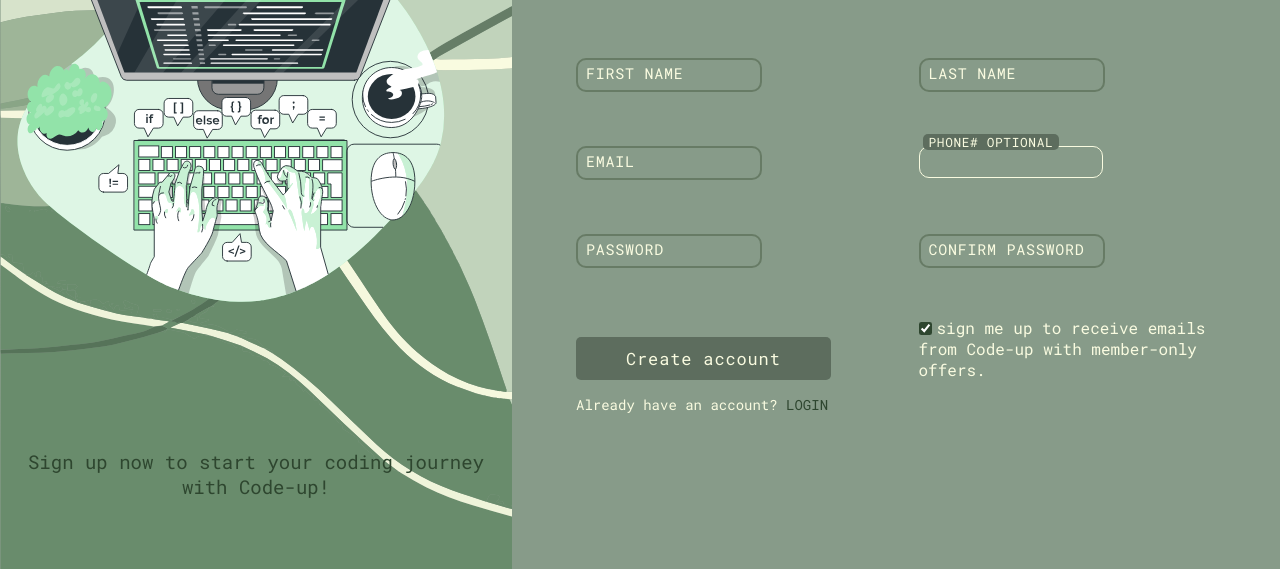
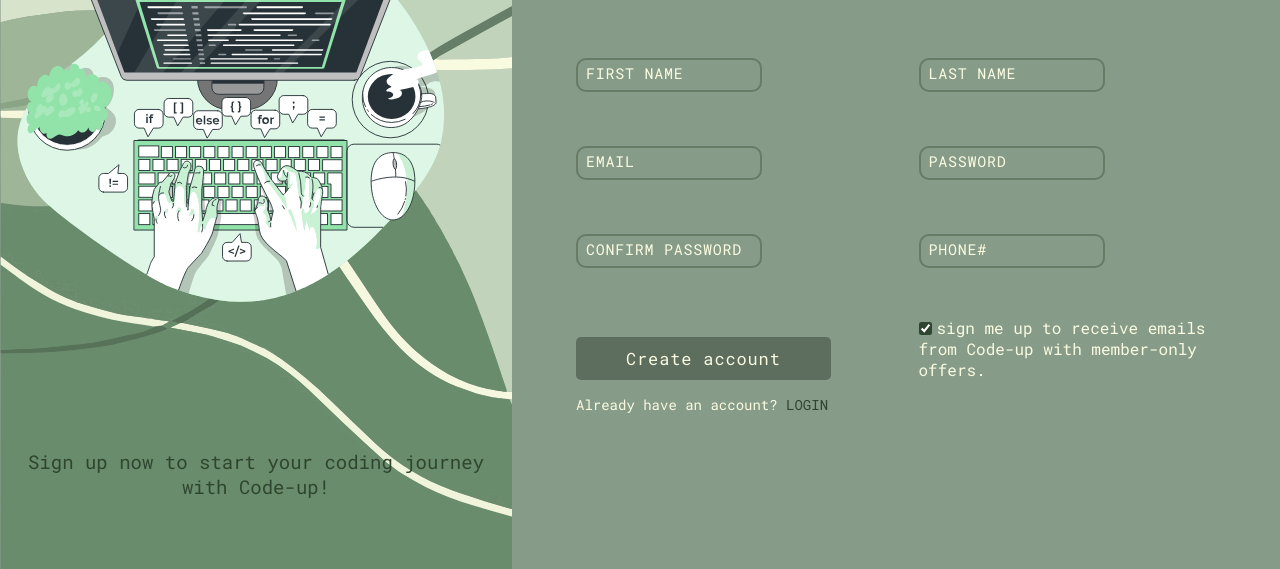
Before and after one commit to tylernsocial/sign-up-form, a plain HTML site: page index.html in a window 1280 px wide. Shown: the part 231-800 px from the top of the page. Drawn offline with Linux system fonts and the light colour scheme.

Commit message:
re-positioned input fields and renamed btn class

```diff
--- a/index.html
+++ b/index.html
@@ -47,12 +47,6 @@
             <div class="catch-error"></div>
           </div>
           <div class="input">
-            <label for="phone"></label>
-            <input type="tel" name="phone" id="phone" />
-            <span>Phone# optional</span>
-            <div class="catch-error"></div>
-          </div>
-          <div class="input">
             <label for="password"></label>
             <input
               type="password"
@@ -67,7 +61,7 @@
           <div class="input">
             <label for="confirm-pass"></label>
             <input
-              type="type"
+              type="password"
               name="confirm-pass"
               id="confirm-pass"
               class="confirm-pass"
@@ -76,8 +70,15 @@
             <span>Confirm password</span>
             <div class="catch-error"></div>
           </div>
+          <div class="input">
+            <label for="phone"></label>
+            <input type="tel" name="phone" id="phone" required />
+            <span>Phone#</span>
+            <div class="catch-error"></div>
+          </div>
+
           <div class="btn" id="btn">
-            <button type="submit" class="btn">Create account</button>
+            <button type="submit" class="subBtn">Create account</button>
             <p class="btn-text">
               Already have an account? <a class="highlight" href="">LOGIN</a>
             </p>
@@ -112,5 +113,6 @@
         </a>
       </footer>
     </section>
+    <script src="script.js"></script>
   </body>
 </html>
```
